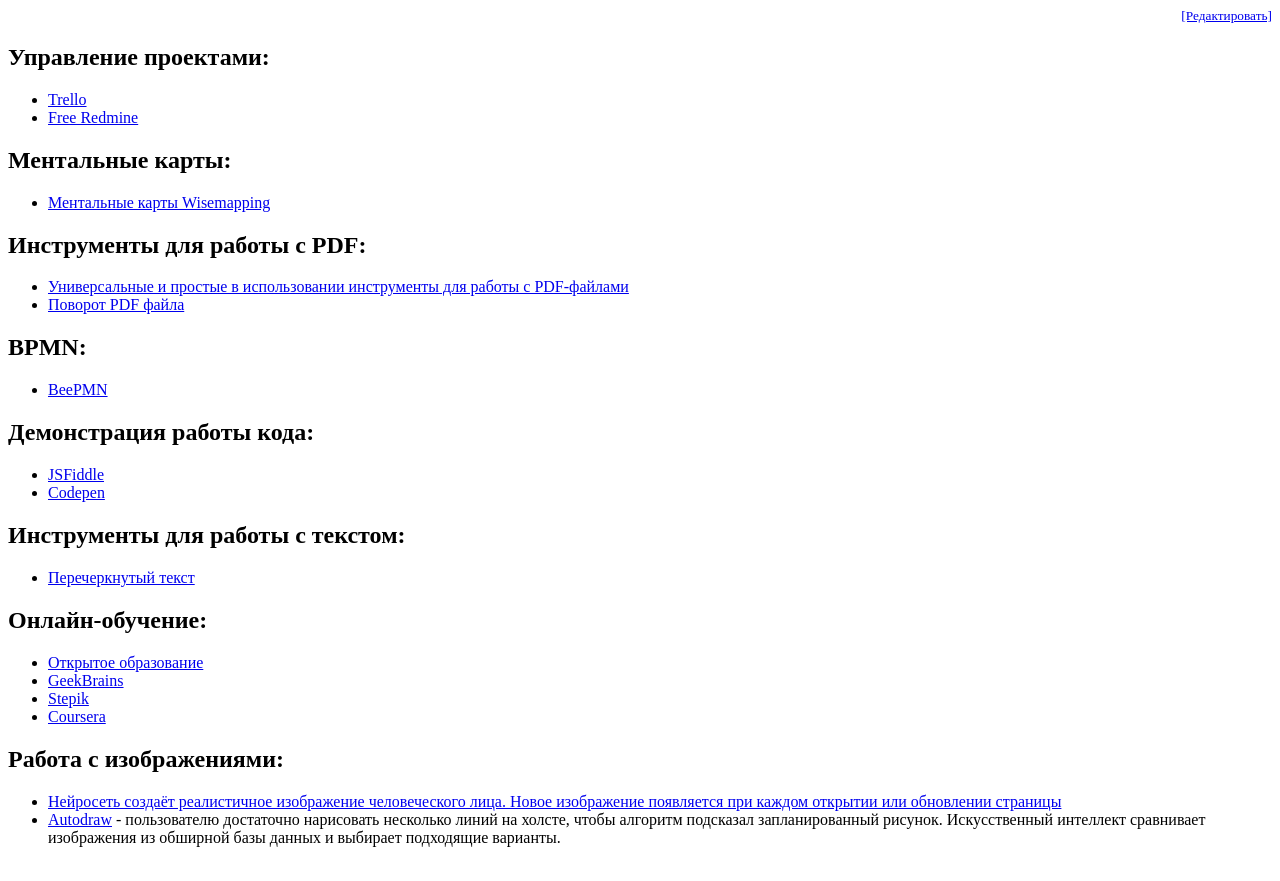
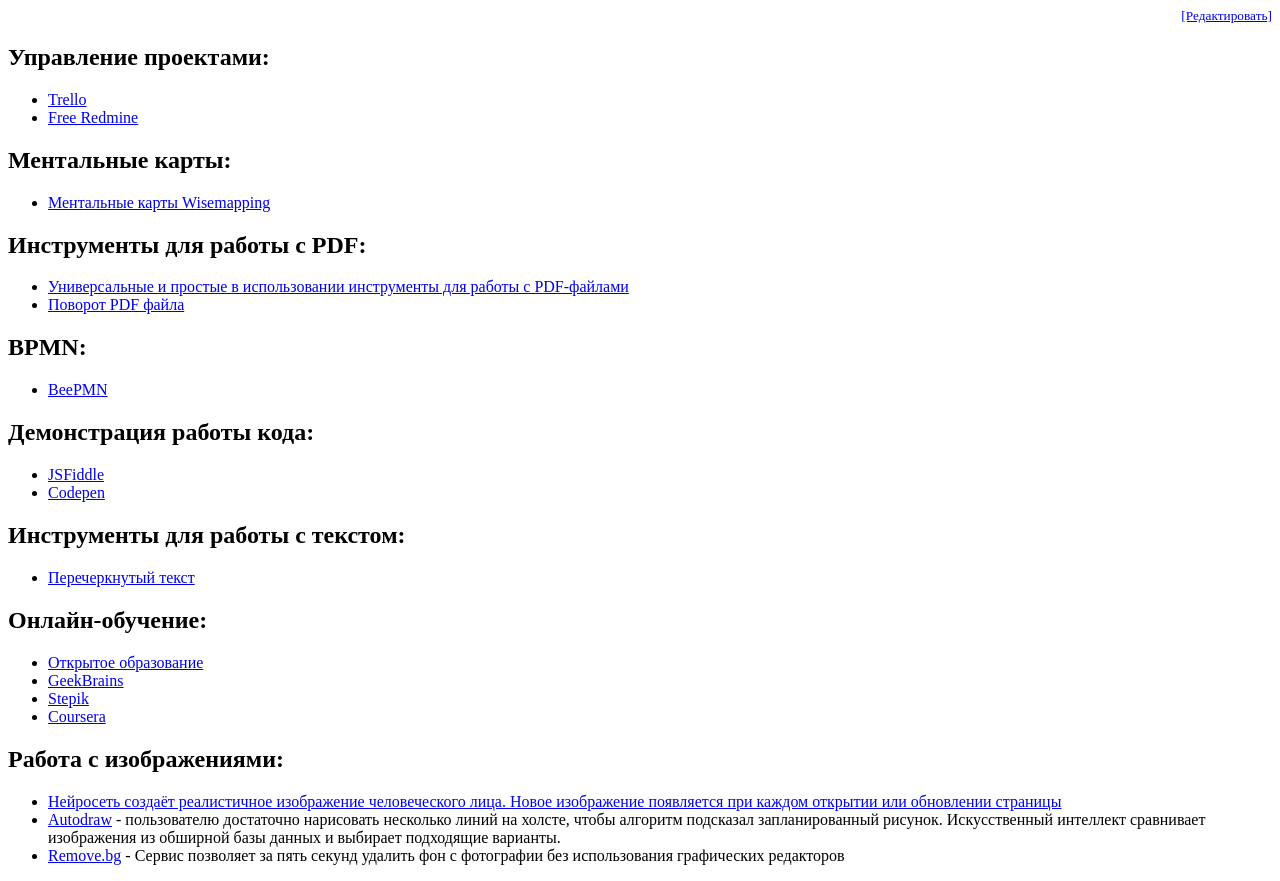
Before and after one commit to butko/tools, a plain HTML site: page index.html in a window 1280 px wide. Drawn offline with Linux system fonts and the light colour scheme.

Commit message:
Update index.html

```diff
--- a/index.html
+++ b/index.html
@@ -45,4 +45,5 @@
 <ul>
   <li><a href="https://thispersondoesnotexist.com/">Нейросеть создаёт реалистичное изображение человеческого лица. Новое изображение появляется при каждом открытии или обновлении страницы</a></li>
   <li><a href="https://www.autodraw.com">Autodraw</a> - пользователю достаточно нарисовать несколько линий на холсте, чтобы алгоритм подсказал запланированный рисунок. Искусственный интеллект сравнивает изображения из обширной базы данных и выбирает подходящие варианты.</li>
+  <li><a href="https://www.remove.bg/upload">Remove.bg</a> - Сервис позволяет за пять секунд удалить фон с фотографии без использования графических редакторов</li>
 </ul>
```
